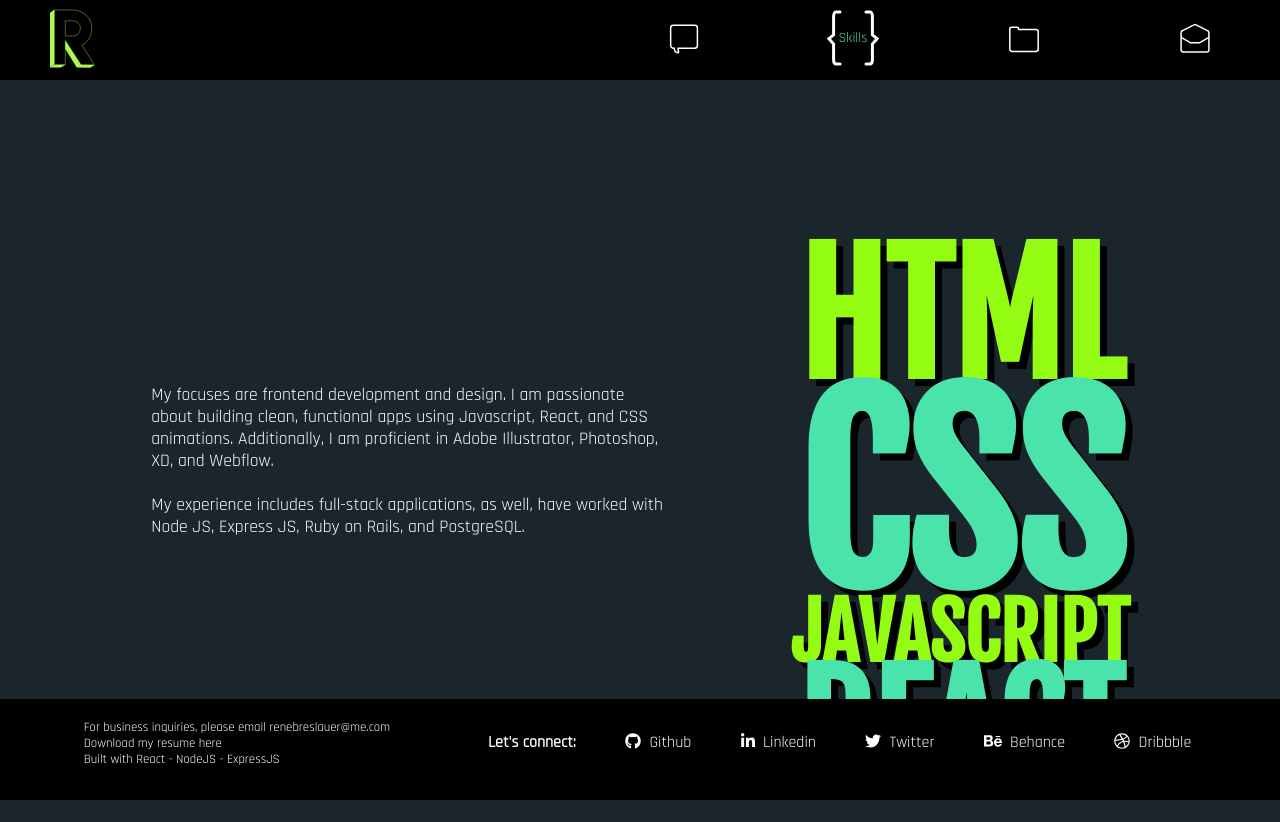
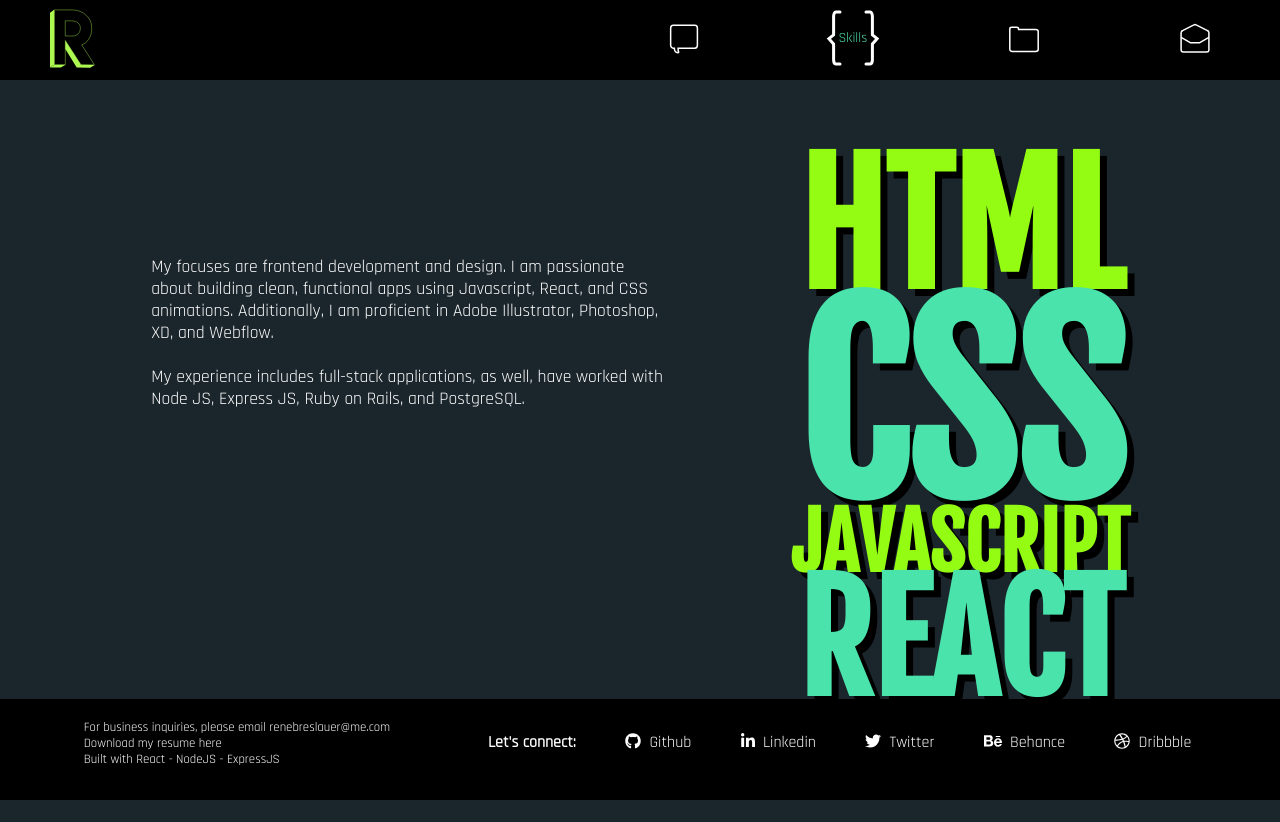
Before and after one commit to renebreslauer/portfolio_website, a React (Create React App) app: page /Skills in a window 1280 px wide. After the commit the page ends 800 px from the top, so only its background shows below. Built offline with nearby package versions, Linux system fonts and the light colour scheme; a web font is replaced by a local one.

Commit message:
skills formatting

```diff
--- a/src/pages/Skills/Skills.module.css
+++ b/src/pages/Skills/Skills.module.css
@@ -7,7 +7,7 @@
 
 .body_text {
   width: 40%;
-  padding-top: 30%;
+  padding-top: 20%;
   margin-right: 5%;
   color: white;
   font-family: 'Rajdhani', sans-serif;
@@ -16,7 +16,7 @@
 }
 
 .skills_list {
-  padding-top: 17%;
+  padding-top: 10%;
   margin-left: 5%;
   display: flex;
   flex-direction: column;
```
